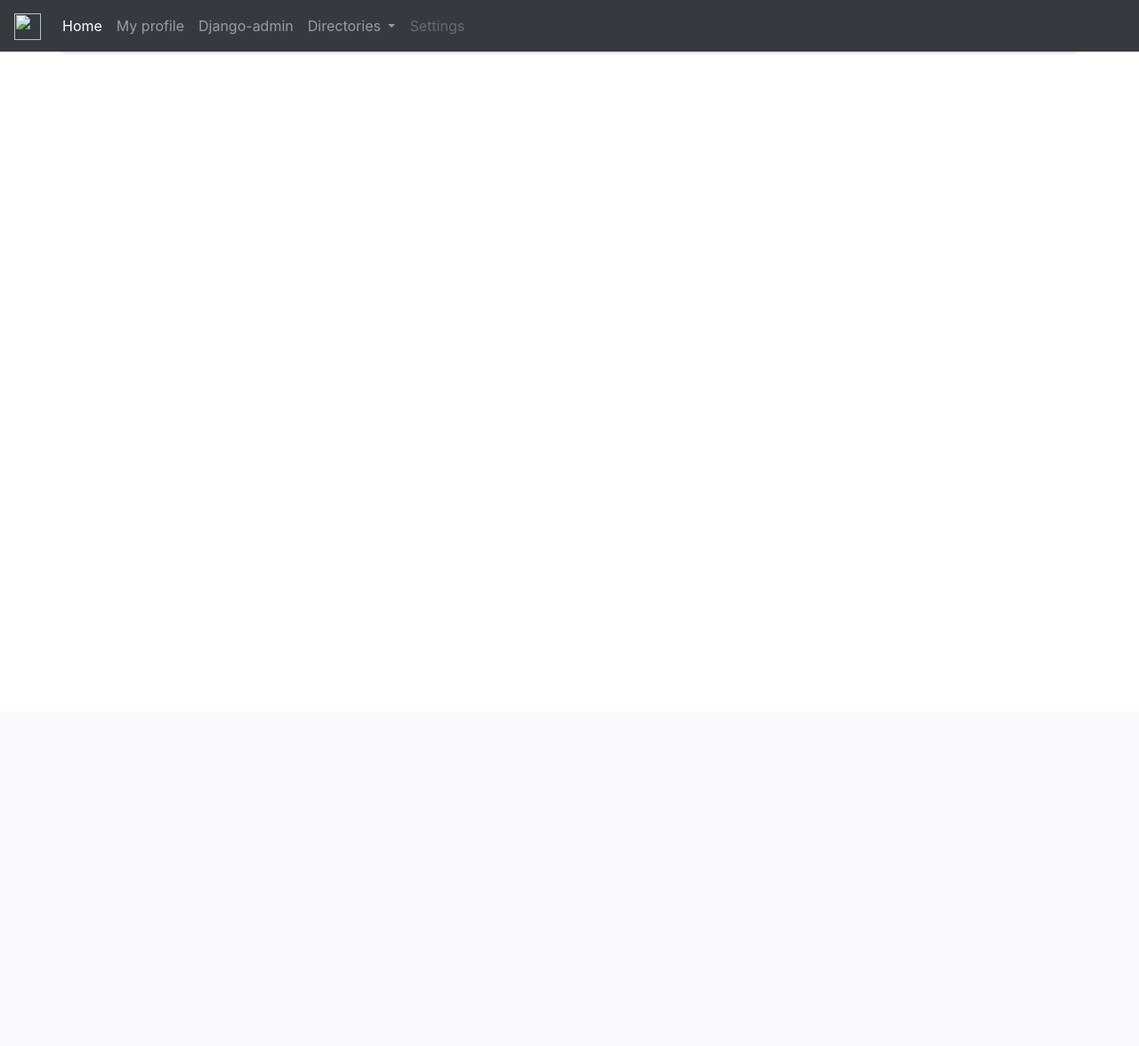
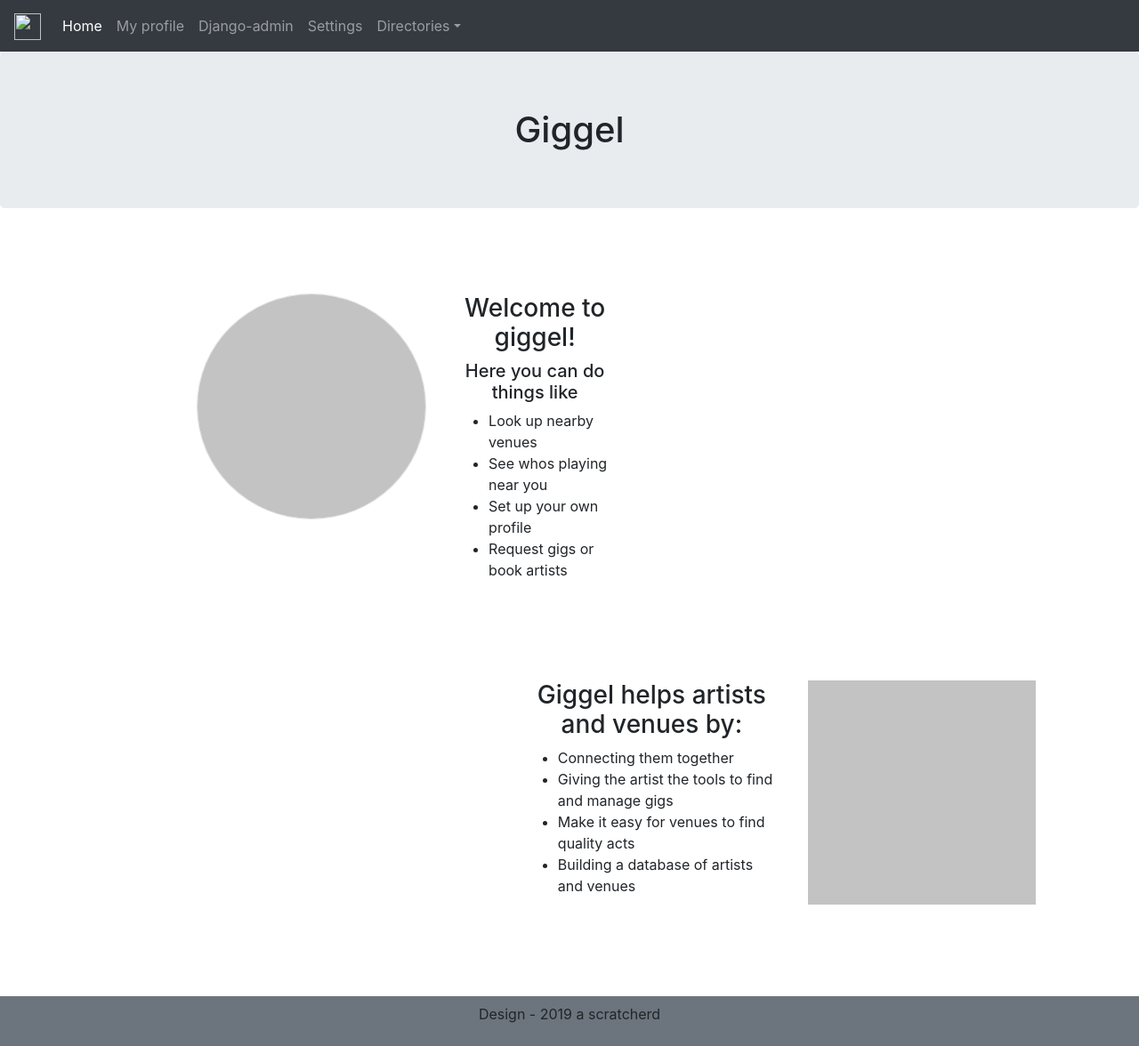
Before and after one commit to A-Scratchy/Giggel-Musicscene-Manager, a Django app: page / in a window 1280 px wide. Shown: the whole page at 89% size. Before the commit the page ends 60 px from the top, so only its background shows below. Run offline with Django 3.2, Linux system fonts and the light colour scheme; some libraries are stand-ins or nearby versions.

Commit message:
Added basic CSS layout to homepage. improved base.html. added footer.

```diff
--- a/giggel/main/templates/main/base.html
+++ b/giggel/main/templates/main/base.html
@@ -5,39 +5,42 @@
     <!-- Required meta tags -->
     <meta charset="utf-8">
     <meta name="viewport" content="width=device-width, initial-scale=1, shrink-to-fit=no">
-
     <!-- Load bootstrap -->
     <link rel="stylesheet" href="https://stackpath.bootstrapcdn.com/bootstrap/4.3.1/css/bootstrap.min.css" integrity="sha384-ggOyR0iXCbMQv3Xipma34MD+dH/1fQ784/j6cY/iJTQUOhcWr7x9JvoRxT2MZw1T" crossorigin="anonymous">
     {% load static %}
-  <link rel="stylesheet" href="{% static 'css/main.css' %}">
+    <link rel="stylesheet" href="{% static 'css/base.css' %}">
+    <title>
+      {% block title %}{% endblock %}
+    </title>
+  </head>
 
+  <body>
     <!-- navbar -->
     <nav class="navbar navbar-expand-lg navbar-dark bg-dark">
+      <!-- Logo - to add later when designed-->
       <a class="navbar-brand" href="#"><img src="" width="30" height="30" alt=""></a>
+      <!-- dropdown for small screens -->
       <button class="navbar-toggler" type="button" data-toggle="collapse" data-target="#navbarSupportedContent" aria-controls="navbarSupportedContent" aria-expanded="false" aria-label="Toggle navigation">
         <span class="navbar-toggler-icon"></span>
       </button>
-
       <div class="collapse navbar-collapse" id="navbarSupportedContent">
         <ul class="navbar-nav mr-auto">
-
-
-        <li class="nav-item active">
-          <a class="nav-link" href="/">Home <span class="sr-only">(current)</span></a>
+          <!--links -->
+          <li class="nav-item {% block home_active %}{% endblock %}">
+            <a class="nav-link" name="home" href="/">Home</a>
           </li>
-
-        <li class="nav-item">
+          <li class="nav-item {% block myProfile_active %}{% endblock %}">
             <a class="nav-link" name="myProfile" href="#">My profile</a>
           </li>
-
           <li class="nav-item">
             <a class="nav-link" name="Django admin" href="/admin">Django-admin</a>
           </li>
-
+          <li class="nav-item {% block settings_active %}{% endblock %}">
+            <a class="nav-link" name="settings" href="#">Settings</a>
+          </li>
+          <!-- dropdown menu -->
           <li class="nav-item dropdown">
-          <a class="nav-link dropdown-toggle" href="#" id="navbarDropdown" role="button" data-toggle="dropdown" aria-haspopup="true" aria-expanded="false">
-            Directories
-          </a>
+            <a class="nav-link dropdown-toggle" href="#" id="navbarDropdown" role="button" data-toggle="dropdown" aria-haspopup="true" aria-expanded="false">Directories</a>
             <div class="dropdown-menu" aria-labelledby="navbarDropdown">
               <a class="dropdown-item" href="#">Artists</a>
               <div class="dropdown-divider"></div>
@@ -46,31 +49,36 @@
               <a class="dropdown-item" href="#">Gigs</a>
             </div>
           </li>
-
-        <li class="nav-item">
-          <a class="nav-link disabled" href="#" tabindex="-1" aria-disabled="true">Settings</a>
-        </li>
         </ul>
       </div>
     </nav>
 
-  {% block head %}
-  <!-- head stuff -->
-  <title>Giggel</title>
-  {% endblock %}
-</head>
+    <!-- header content logo etc.. -->
+    <header>
+      {% block header %}{% endblock %}
+    </header>
 
-<body>
+    <!-- main content -->
+    <main>
+      {% block content %}{% endblock %}
+    </main>
 
-  <div class="container border">
-    {% block content %}
-    <!-- content -->
-    {% endblock %}
+    <!-- Footer -->
+    <footer class="page-footer font-small bg-secondary">
+
+      <!-- Copyright -->
+      <div class="text-center py-2">
+        <p>Design - 2019 a scratcherd</p>
       </div>
+      <!-- Copyright -->
+
+      {% block footer %}{% endblock %}
+    </footer>
 
   </body>
-<!-- Load bootstrap js -->
-<script src="https://code.jquery.com/jquery-3.3.1.slim.min.js" integrity="sha384-q8i/X+965DzO0rT7abK41JStQIAqVgRVzpbzo5smXKp4YfRvH+8abtTE1Pi6jizo" crossorigin="anonymous"></script>
+
+  <!-- Load javascript libraries -->
+  <script src=" https://code.jquery.com/jquery-3.3.1.slim.min.js" integrity="sha384-q8i/X+965DzO0rT7abK41JStQIAqVgRVzpbzo5smXKp4YfRvH+8abtTE1Pi6jizo" crossorigin="anonymous"></script>
   <script src="https://cdnjs.cloudflare.com/ajax/libs/popper.js/1.14.7/umd/popper.min.js" integrity="sha384-UO2eT0CpHqdSJQ6hJty5KVphtPhzWj9WO1clHTMGa3JDZwrnQq4sF86dIHNDz0W1" crossorigin="anonymous"></script>
   <script src="https://stackpath.bootstrapcdn.com/bootstrap/4.3.1/js/bootstrap.min.js" integrity="sha384-JjSmVgyd0p3pXB1rRibZUAYoIIy6OrQ6VrjIEaFf/nJGzIxFDsf4x0xIM+B07jRM" crossorigin="anonymous"></script>
 
--- a/giggel/main/templates/main/home.html
+++ b/giggel/main/templates/main/home.html
@@ -1,9 +1,80 @@
 {% extends "main/base.html" %}
+{% load static %}
+{% block home_active %}active{% endblock %}
+{% block title %}Giggel{% endblock %}
 
-{% block head %}
-<title>Giggel</title>
+{% block header %}
+  <div class="jumbotron text-center h1">
+    Giggel
+  </div>
+
 {% endblock %}
 
 {% block content %}
+  <div class="fluid-container m-5">
 
-{% endblock %}
+    <!-- row 1 -->
+    <div class="row">
+
+      <!-- column 1 -->
+      <div class="col-7 p-5">
+        <div class="row">
+          <!-- image - column 1a-->
+          <div class="col-8">
+            <img src="{% static 'img/temp.png' %}" class="img-fluid border circle float-right" alt="Pic">
+          </div>
+          <!-- info for image - column 1b-->
+          <div class="col-4 align-self-center">
+            <h3 class="text-center">Welcome to giggel!</h3>
+            <h5 class="text-center">Here you can do things like</h5>
+            <ul>
+              <li>Look up nearby venues</li>
+              <li>See whos playing near you</li>
+              <li>Set up your own profile</li>
+              <li>Request gigs or book artists</li>
+            </ul>
+          </div>
+        </div>
+        <!-- end of column 1-->
+      </div>
+
+      <!-- column 2 -->
+      <div class="col-5"></div>
+
+      <!-- end of row 1-->
+    </div>
+
+    <!-- row 2 -->
+    <div class="row">
+
+      <!-- column 3 -->
+      <div class="col-5"></div>
+
+      <!-- column 4 -->
+      <div class="col-7 p-5">
+        <div class="row">
+          <!-- info for image - column 4a-->
+          <div class="col-6 align-self-center">
+            <h3 class="text-center">Giggel helps artists and venues by:</h3>
+            <ul>
+              <li>Connecting them together</li>
+              <li>Giving the artist the tools to find and manage gigs</li>
+              <li>Make it easy for venues to find quality acts</li>
+              <li>Building a database of artists and venues</li>
+            </ul>
+          </div>
+          <!-- image - column 4b-->
+          <div class="col-6">
+            <img src="{% static 'img/temp.png' %}" class="img-fluid" alt="Pic">
+          </div>
+        </div>
+        <!-- end of column 4-->
+      </div>
+      <!-- end of row 2-->
+    </div>
+
+    <div></div>
+    <div></div>
+    <div></div>
+
+  {% endblock %}
--- /dev/null
+++ b/giggel/static/css/base.css
@@ -0,0 +1,3 @@
+.circle {
+  border-radius: 50%;
+}
```
Also changed, not shown: giggel/static/img/temp.png (added). Lines whose indentation alone changed are shown as unchanged.
